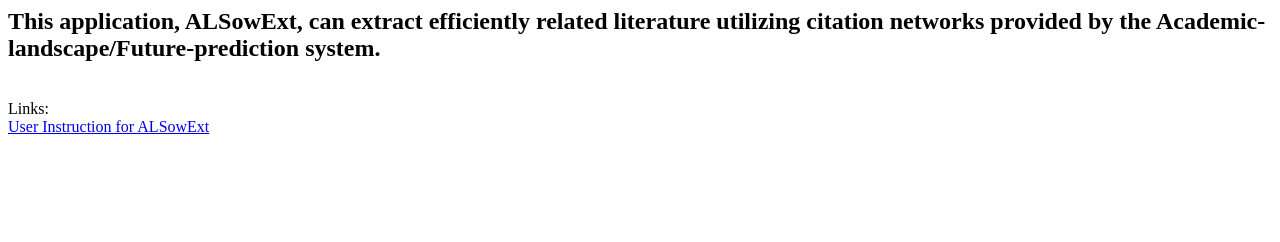
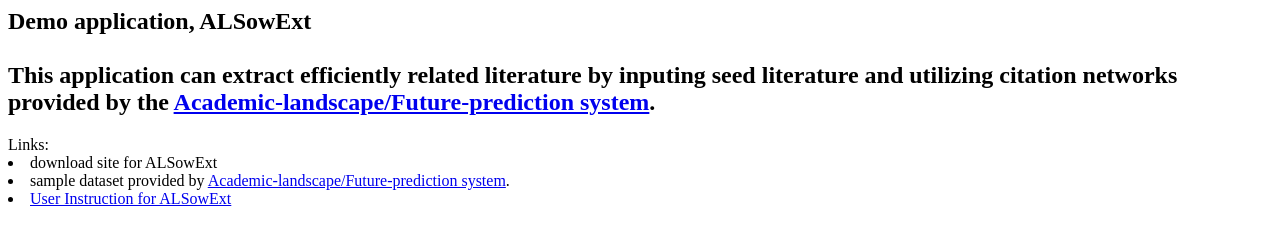
Before and after one commit to ezcatdb/ALSowExt, a plain HTML site: page index.html in a window 1280 px wide. Drawn offline with Linux system fonts and the light colour scheme.

Commit message:
Update index.html
link to ALFP system included.
More detailed info included.

```diff
--- a/index.html
+++ b/index.html
@@ -2,9 +2,14 @@
 <HEAD>
   <TITLE>A demo application, ALSowExt</TITLE>
 <H2>
-This application, ALSowExt, can extract efficiently related literature utilizing citation networks provided by the Academic-landscape/Future-prediction system.<br>
+Demo application, ALSowExt <br>
+ <br>
+  This application can extract efficiently related literature by inputing seed literature and utilizing citation networks provided by the
+  <A HREF="https://academic-landscape.com">Academic-landscape/Future-prediction system</A>.<br>
 </H2>
- <br>
 </HEAD>
 Links:<br>
-  <A HREF="https://ezcatdb.github.io/ALSowExt/ALSowExt_user_instruction.pdf"> User Instruction for ALSowExt</A><br>
+  <li> download site for ALSowExt <br>
+  <li> sample dataset provided by <A HREF="https://academic-landscape.com">Academic-landscape/Future-prediction system</A>.<br>
+  <li><A HREF="https://ezcatdb.github.io/ALSowExt/ALSowExt_user_instruction.pdf"> User Instruction for ALSowExt</A><br>
+    <br>
```
